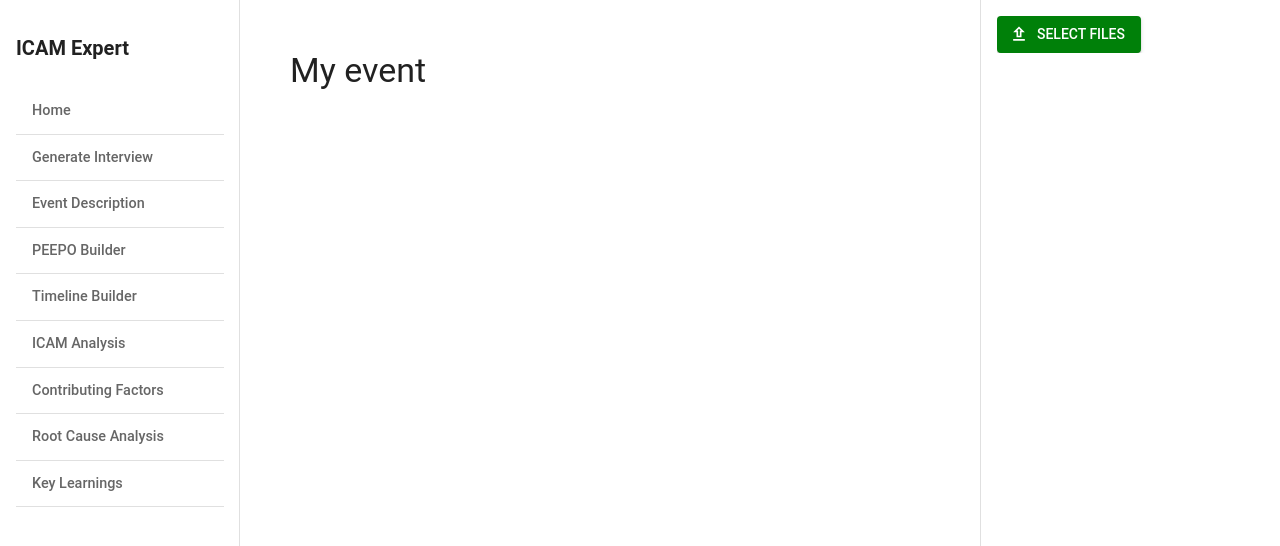
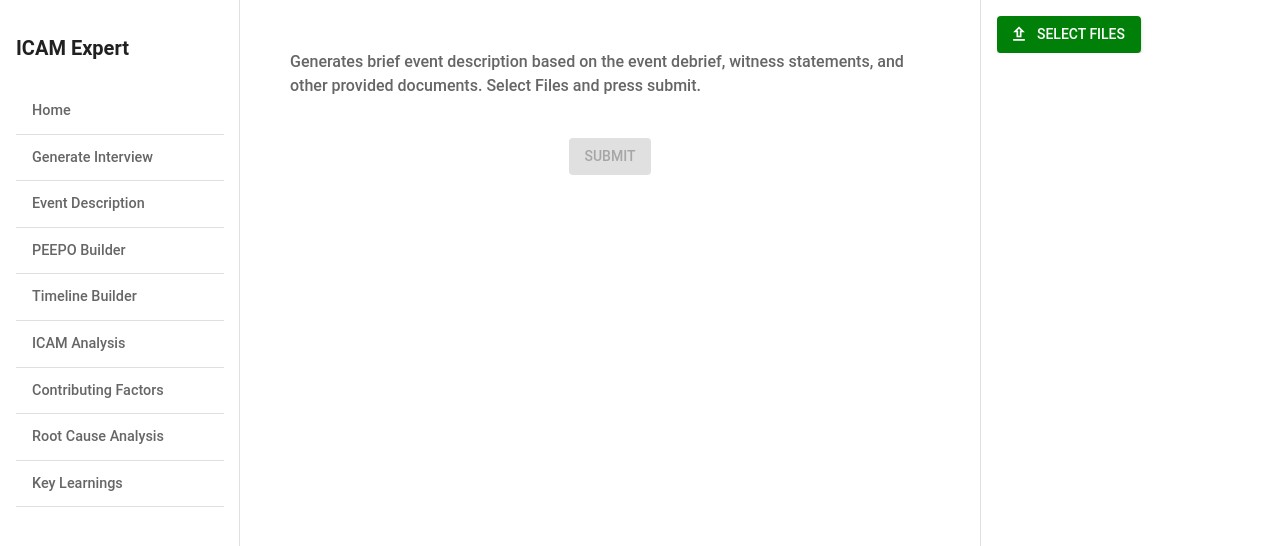
Before and after one commit to caglarcem/ICAM-Expert-App, a React (Create React App) app in the folder icam-expert-frontend/: page /event in a window 1280 px wide. Shown: the top 546 px of the page. Built offline with nearby package versions, Linux system fonts and the light colour scheme.

Commit message:
central component for pages

```diff
--- /dev/null
+++ b/icam-expert-frontend/src/components/Pages/Base/IcamToolsBaseComponent.tsx
@@ -0,0 +1,103 @@
+import React, { useState } from 'react';
+import { Box, Button, Typography, CircularProgress } from '@mui/material';
+import axios from 'axios';
+import { useFileContext } from '../../../context/FileProvider';
+
+interface IcamToolsBaseProps {
+  description: string;
+  apiEndpoint: string;
+}
+
+const IcamToolsBaseComponent: React.FC<IcamToolsBaseProps> = ({
+  description,
+  apiEndpoint,
+}) => {
+  const { files } = useFileContext();
+  const [reportResult, setReportResult] = useState<string>();
+  const [loading, setLoading] = useState<boolean>(false);
+
+  const handleSubmit = async () => {
+    if (files.length === 0) {
+      alert('Please select one or more files.');
+      return;
+    }
+
+    setLoading(true);
+
+    try {
+      await queryDocuments(files);
+    } finally {
+      setLoading(false);
+    }
+  };
+
+  const queryDocuments = async (files: File[]) => {
+    try {
+      const formData = new FormData();
+      files.forEach(file => {
+        formData.append('files', file);
+      });
+
+      const apiBaseURL =
+        process.env.REACT_APP_ICAM_API_URL ||
+        `${window.location.protocol}//${window.location.host}/api`;
+
+      const response = await axios.post(
+        `${apiBaseURL}${apiEndpoint}`,
+        formData,
+        {
+          headers: {
+            'Content-Type': 'multipart/form-data',
+          },
+        }
+      );
+
+      setReportResult(response.data);
+    } catch (error) {
+      console.error('Error uploading files:', error);
+      alert('Error uploading files.');
+    }
+  };
+
+  return (
+    <Box>
+      <Typography
+        sx={{ fontSize: '16px', color: '#666666' }}
+        data-testid="description"
+      >
+        {description}
+      </Typography>
+      <Box
+        sx={{ display: 'flex', justifyContent: 'center', marginTop: '40px' }}
+      >
+        <Button
+          variant="contained"
+          color="secondary"
+          component="span"
+          onClick={handleSubmit}
+          disabled={files.length === 0 || loading}
+          data-testid="submit-button"
+        >
+          SUBMIT
+        </Button>
+      </Box>
+      <Box sx={{ marginTop: '16px' }}>
+        {loading && (
+          <div style={{ display: 'flex', justifyContent: 'center' }}>
+            <CircularProgress
+              color="secondary"
+              size="2rem"
+              data-testid="loading-spinner"
+            />
+          </div>
+        )}
+
+        <Typography sx={{ marginTop: '32px' }} data-testid="report-result">
+          {reportResult}
+        </Typography>
+      </Box>
+    </Box>
+  );
+};
+
+export default IcamToolsBaseComponent;
--- a/icam-expert-frontend/src/components/Pages/Event.tsx
+++ b/icam-expert-frontend/src/components/Pages/Event.tsx
@@ -1,11 +1,12 @@
 import React from 'react';
-import { Typography } from '@mui/material';
+import IcamToolsBaseComponent from './Base/IcamToolsBaseComponent';
 
 const Event: React.FC = () => {
   return (
-    <div>
-      <Typography variant="h4">My event</Typography>
-    </div>
+    <IcamToolsBaseComponent
+      description="Generates brief event description based on the event debrief, witness statements, and other provided documents. Select Files and press submit."
+      apiEndpoint="/queryDocuments/report?tool=brief-description-of-the-event"
+    />
   );
 };
 
--- a/icam-expert-frontend/src/components/Pages/Interview.tsx
+++ b/icam-expert-frontend/src/components/Pages/Interview.tsx
@@ -1,96 +1,12 @@
-import React, { useState } from 'react';
-import { Box, Button, Typography, CircularProgress } from '@mui/material';
-import axios from 'axios';
-import { useFileContext } from '../../context/FileProvider';
+import React from 'react';
+import IcamToolsBaseComponent from './Base/IcamToolsBaseComponent';
 
 const Interview: React.FC = () => {
-  const { files } = useFileContext();
-  const [reportResult, setReportResult] = useState<string>();
-  const [loading, setLoading] = useState<boolean>(false);
-
-  const handleSubmit = async () => {
-    if (files.length === 0) {
-      alert('Please select one or more files.');
-      return;
-    }
-
-    setLoading(true);
-
-    try {
-      await queryDocuments(files);
-    } finally {
-      setLoading(false);
-    }
-  };
-
-  const queryDocuments = async (files: File[]) => {
-    try {
-      const formData = new FormData();
-      files.forEach(file => {
-        formData.append('files', file);
-      });
-
-      const apiBaseURL =
-        process.env.REACT_APP_ICAM_API_URL ||
-        `${window.location.protocol}//${window.location.host}/api`;
-
-      const response = await axios.post(
-        `${apiBaseURL}/queryDocuments/report?tool=generate-follow-up-interview-questions`,
-        formData,
-        {
-          headers: {
-            'Content-Type': 'multipart/form-data',
-          },
-        }
-      );
-
-      setReportResult(response.data);
-    } catch (error) {
-      console.error('Error uploading files:', error);
-      alert('Error uploading files.');
-    }
-  };
-
   return (
-    <Box>
-      <Typography
-        sx={{ fontSize: '16px', color: '#666666' }}
-        data-testid="interview-description"
-      >
-        Generates follow up interview questions based on the event debrief,
-        witness statements and other provided documents. Select Files and press
-        submit.
-      </Typography>
-      <Box
-        sx={{ display: 'flex', justifyContent: 'center', marginTop: '40px' }}
-      >
-        <Button
-          variant="contained"
-          color="secondary"
-          component="span"
-          onClick={handleSubmit}
-          disabled={files.length === 0 || loading}
-          data-testid="submit-button"
-        >
-          SUBMIT
-        </Button>
-      </Box>
-      <Box sx={{ marginTop: '16px' }}>
-        {loading && (
-          <div style={{ display: 'flex', justifyContent: 'center' }}>
-            <CircularProgress
-              color="secondary"
-              size="2rem"
-              data-testid="loading-spinner"
-            />
-          </div>
-        )}
-
-        <Typography sx={{ marginTop: '32px' }} data-testid="report-result">
-          {reportResult}
-        </Typography>
-      </Box>
-    </Box>
+    <IcamToolsBaseComponent
+      description="Generates follow-up interview questions based on the event debrief, witness statements, and other provided documents. Select Files and press submit."
+      apiEndpoint="/queryDocuments/report?tool=generate-follow-up-interview-questions"
+    />
   );
 };
 
```
